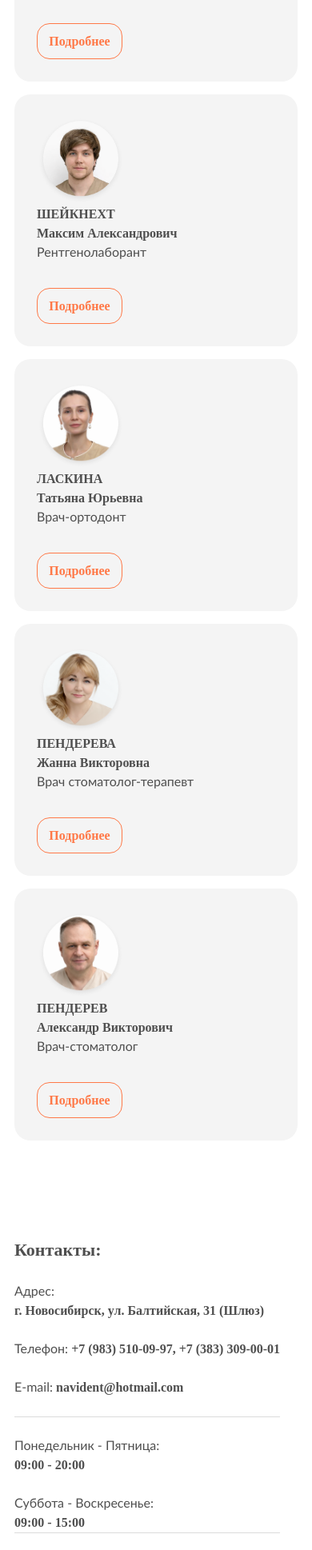
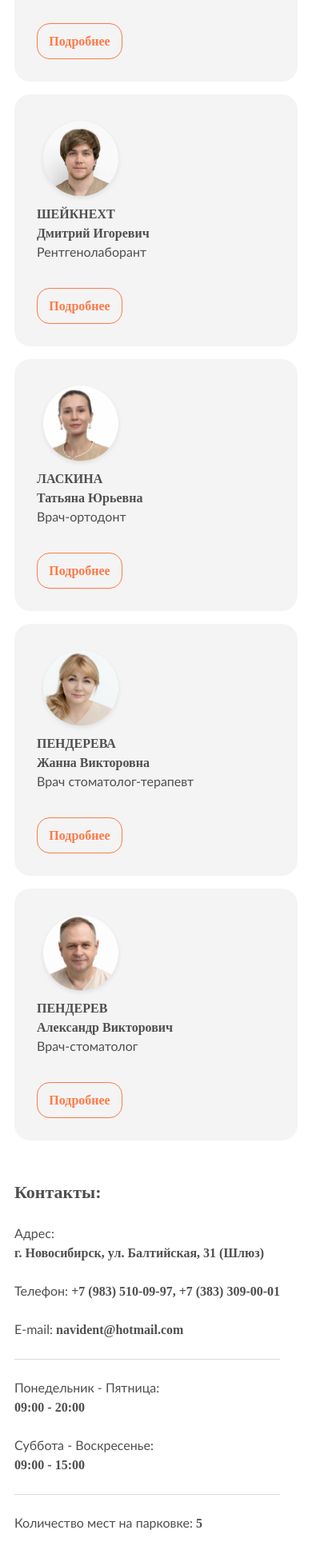
Before and after one commit to saa20ce/navitend-vite, a website built with Vite: page index.html in a window 390 px wide. Shown: the part 3875-5813 px from the top of the page at 80% size. Built offline with nearby package versions, Linux system fonts and the light colour scheme; files whose address does not match are found by name.

Commit message:
hotfix doctor, hotfix spaces, hotfix accordion requisites

```diff
--- a/partials/section4-doctors.html
+++ b/partials/section4-doctors.html
@@ -1,6 +1,6 @@
 <section id="doctors" class="scroll-mt-[110px] w-full justify-center flex">
 	<div
-		class="w-full max-w-[1300px] min-w-[auto] flex flex-col lg:flex-row items-start justify-between py-[48px] gap-[32px] lg:px-[24px] lg:py-[80px] lg:pb-0 lg:gap-[20px]">
+		class="w-full max-w-[1300px] min-w-[auto] flex flex-col lg:flex-row items-start justify-between py-[48px] pb-[24px] gap-[32px] lg:px-[24px] lg:py-[80px] lg:pb-0 lg:gap-[20px]">
 		<div class="flex flex-col gap-[24px] w-full pb-[24px] lg:pb-0 text-[#4F4F4F]">
 			<h2 class="text-[22px] lg:text-[32px] font-[800]">Наши врачи:</h2>
 
--- a/partials/section5-contacts.html
+++ b/partials/section5-contacts.html
@@ -1,6 +1,6 @@
 <section id="contacts" class="scroll-mt-[110px] w-full justify-center flex">
 	<div
-		class="w-full max-w-[1300px] min-w-[auto] flex flex-col lg:flex-row items-start justify-between py-[48px] gap-[32px] lg:px-[24px] lg:py-[80px] lg:gap-[20px]">
+		class="w-full max-w-[1300px] min-w-[auto] flex flex-col lg:flex-row items-start justify-between py-[48px] pt-0 gap-[32px] lg:px-[24px] lg:py-[80px] lg:gap-[20px]">
 		<div>
 			<div
 				class="flex flex-col gap-[24px] w-full pb-[24px] lg:pb-[36px] text-[#4F4F4F] border-b-[1px] border-[#4F4F4F33]">
@@ -11,7 +11,7 @@
 			</div>
 
 			<div
-				class="flex flex-col gap-[24px] pt-[24px] lg:py-[36px] text-[#4F4F4F] border-b-[1px] border-[#4F4F4F33]">
+				class="flex flex-col gap-[24px] py-[24px] lg:py-[36px] text-[#4F4F4F] border-b-[1px] border-[#4F4F4F33]">
 				<div>Понедельник - Пятница:<br /><strong>09:00 - 20:00</strong></div>
 				<div>Суббота - Воскресенье:<br /><strong>09:00 - 15:00</strong></div>
 			</div>
--- a/partials/section9-licenses.html
+++ b/partials/section9-licenses.html
@@ -1,5 +1,5 @@
 <section id="licenses" class="scroll-mt-[110px] flex w-full justify-center rounded-[20px] lg:rounded-none">
-	<div class="w-full max-w-[1300px] min-w-[auto] px-[0px] py-[48px] lg:px-[24px] lg:py-[80px]">
+	<div class="w-full max-w-[1300px] min-w-[auto] px-[0px] py-[48px] pt-0 lg:px-[24px] lg:py-[80px] lg:pt-0">
 		<h2 class="text-[22px] lg:text-[32px] text-[#4F4F4F] font-[800]">Лицензии:</h2>
 
 		<div class="mt-[20px] lg:mt-[40px]">
--- a/src/components/initLicensesSlider.js
+++ b/src/components/initLicensesSlider.js
@@ -49,7 +49,7 @@ export function initLicensesSlider(items) {
             class="licenses-slide shrink-0 bg-transparent"
             data-licenses-slide-link
           >
-            <div class="flex h-[100%] items-center justify-center overflow-hidden bg-white lg:h-[620px]">
+            <div class="flex h-[100%] items-center justify-center overflow-hidden bg-white">
               <img src="${src}" alt="${alt}" class="h-full w-full object-contain" />
             </div>
           </a>
--- a/src/data/doctors.js
+++ b/src/data/doctors.js
@@ -16,7 +16,7 @@ export const doctorsData = [
 	{
 		id: "doctor3",
 		surname: "ШЕЙКНЕХТ",
-		name: "Максим Александрович",
+		name: "Дмитрий Игоревич",
 		description: "Рентгенолаборант",
 		icon: "./assets/doctor3.png",
 	},
--- a/src/data/doctorsDataCardsModal.json
+++ b/src/data/doctorsDataCardsModal.json
@@ -21,7 +21,7 @@
   },
   {
     "id": "doctor3",
-    "title": "ШЕЙКНЕХТ Максим Александрович",
+    "title": "ШЕЙКНЕХТ Дмитрий Игоревич",
     "accreditation": [
       { "name": "Рентгенолаборант", "date": "2030г" }
     ],
--- a/src/data/requisitesAccordion.js
+++ b/src/data/requisitesAccordion.js
@@ -2,7 +2,7 @@ export const requisitesAccordion = [
   {
     id: "clinic-details",
     title: "Реквизиты клиники:",
-    isOpen: true,
+    isOpen: false,
     content: `
       <div class="space-y-[12px] text-[14px] leading-[1.2] text-[#9A9A9A] lg:text-[18px]">
         <p>ООО "Навидент"<br />ИНН 5404443945 <br />КПП 540801001 <br />р/с 40702810123120000058 <br />ОКВЭД- 85,13 <br />ОКПО - 30730569 <br />ОГРН 1115476099925</p>
```
